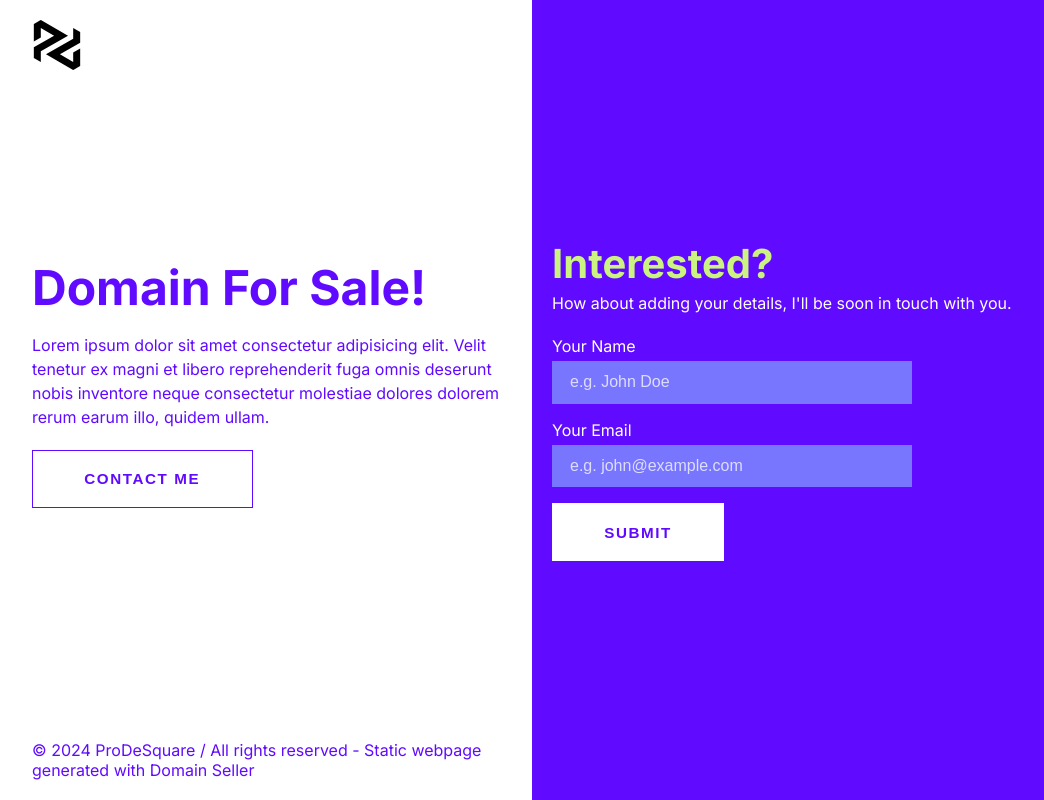
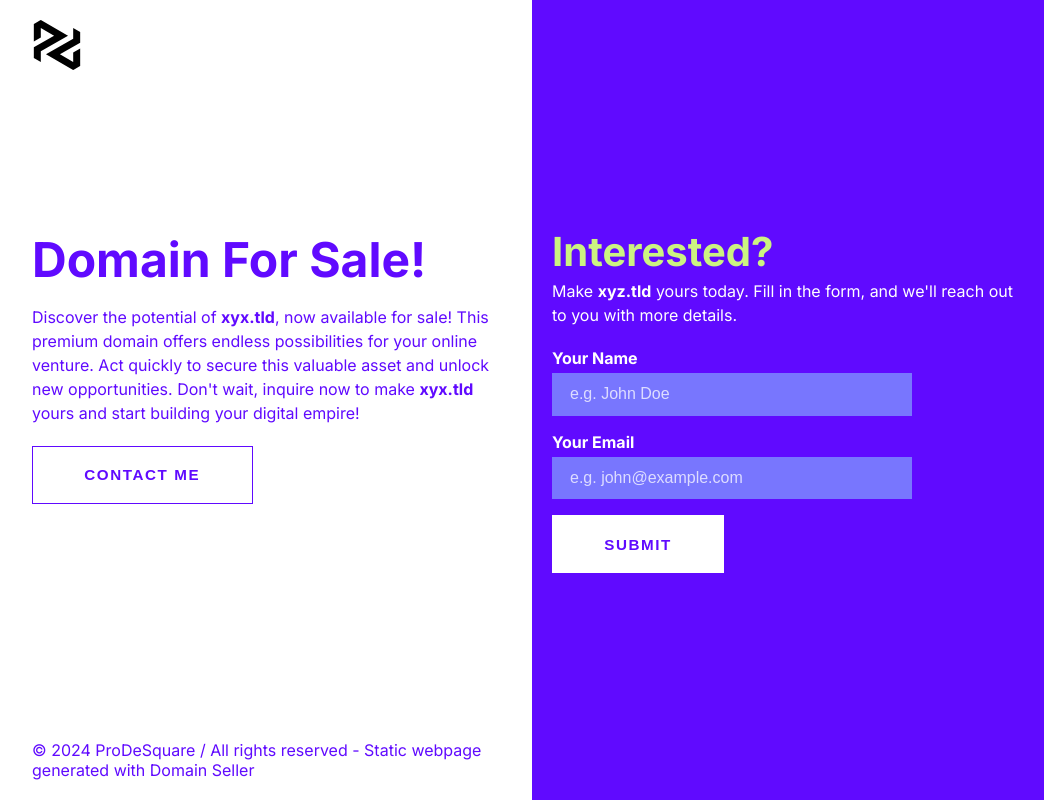
Before and after one commit to ProDeSquare/InstantDomainPage, a Preact app: page / in a window 1280 px wide. Shown: the whole page, without its empty margins (108-1152 px from the left). Built offline with nearby package versions, Linux system fonts and the light colour scheme.

Commit message:
updated copywriting

```diff
--- a/src/assets/styles/app.scss
+++ b/src/assets/styles/app.scss
@@ -57,7 +57,7 @@ section {
     justify-content: space-between;
 
     .app-title {
-      margin-top: -3rem;
+      margin-top: -5rem;
     }
   }
 }
@@ -69,6 +69,7 @@ section {
 
 label {
   display: block;
+  font-weight: bold;
 }
 
 form {
--- a/src/components/layouts/Root.tsx
+++ b/src/components/layouts/Root.tsx
@@ -15,10 +15,12 @@ const Root = (): JSX.Element => (
             <h1>Domain For Sale!</h1>
 
             <p>
-              Lorem ipsum dolor sit amet consectetur adipisicing elit. Velit
-              tenetur ex magni et libero reprehenderit fuga omnis deserunt nobis
-              inventore neque consectetur molestiae dolores dolorem rerum earum
-              illo, quidem ullam.
+              Discover the potential of <strong>xyx.tld</strong>, now available
+              for sale! This premium domain offers endless possibilities for
+              your online venture. Act quickly to secure this valuable asset and
+              unlock new opportunities. Don't wait, inquire now to make{" "}
+              <strong>xyx.tld</strong> yours and start building your digital
+              empire!
             </p>
 
             <button onClick={() => window.open("mailto:hamza@prodesquare.com")}>
@@ -36,7 +38,10 @@ const Root = (): JSX.Element => (
         <div>
           <h2>Interested?</h2>
 
-          <p>How about adding your details, I'll be soon in touch with you.</p>
+          <p>
+            Make <strong>xyz.tld</strong> yours today. Fill in the form, and
+            we'll reach out to you with more details.
+          </p>
 
           <form action="#">
             <div>
```
